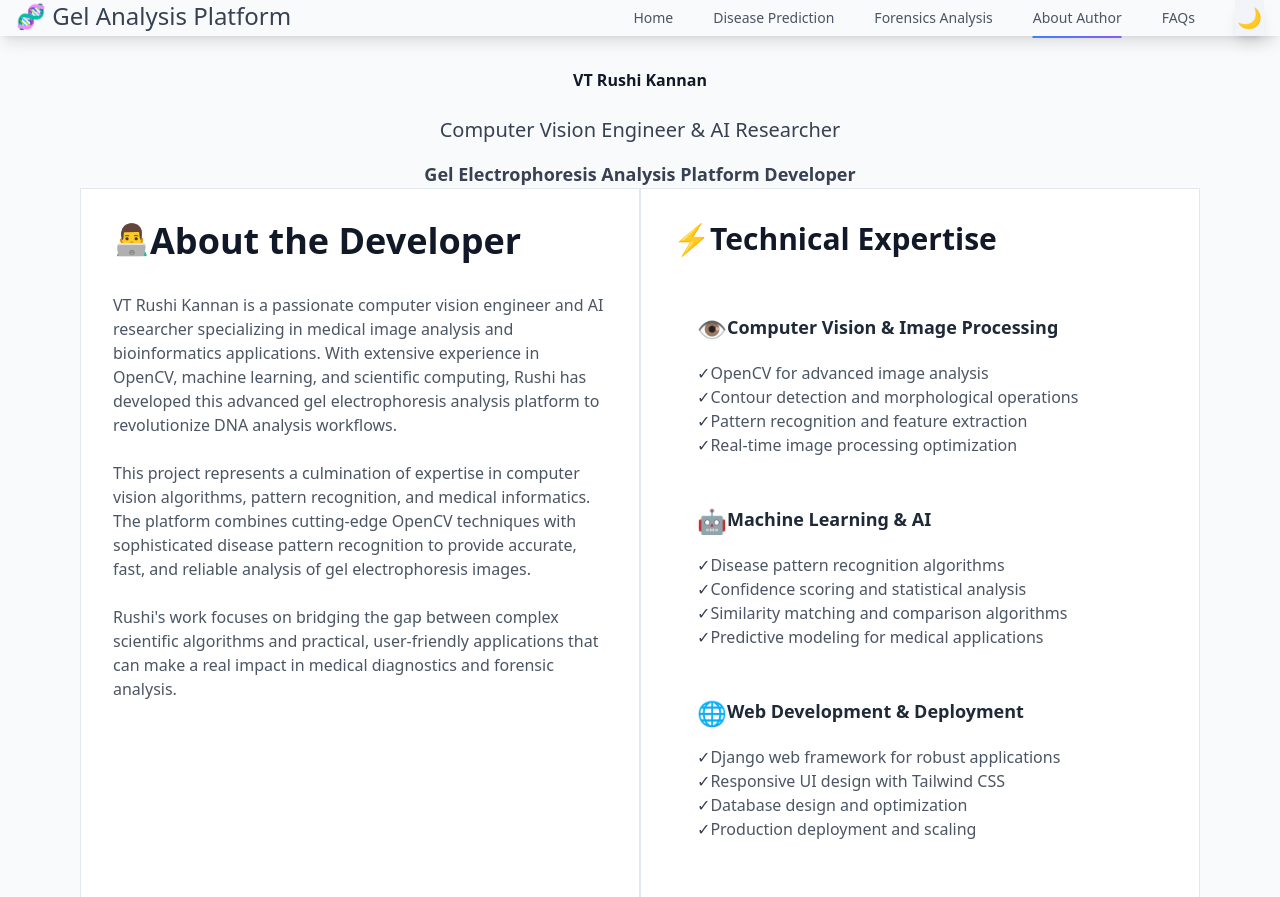
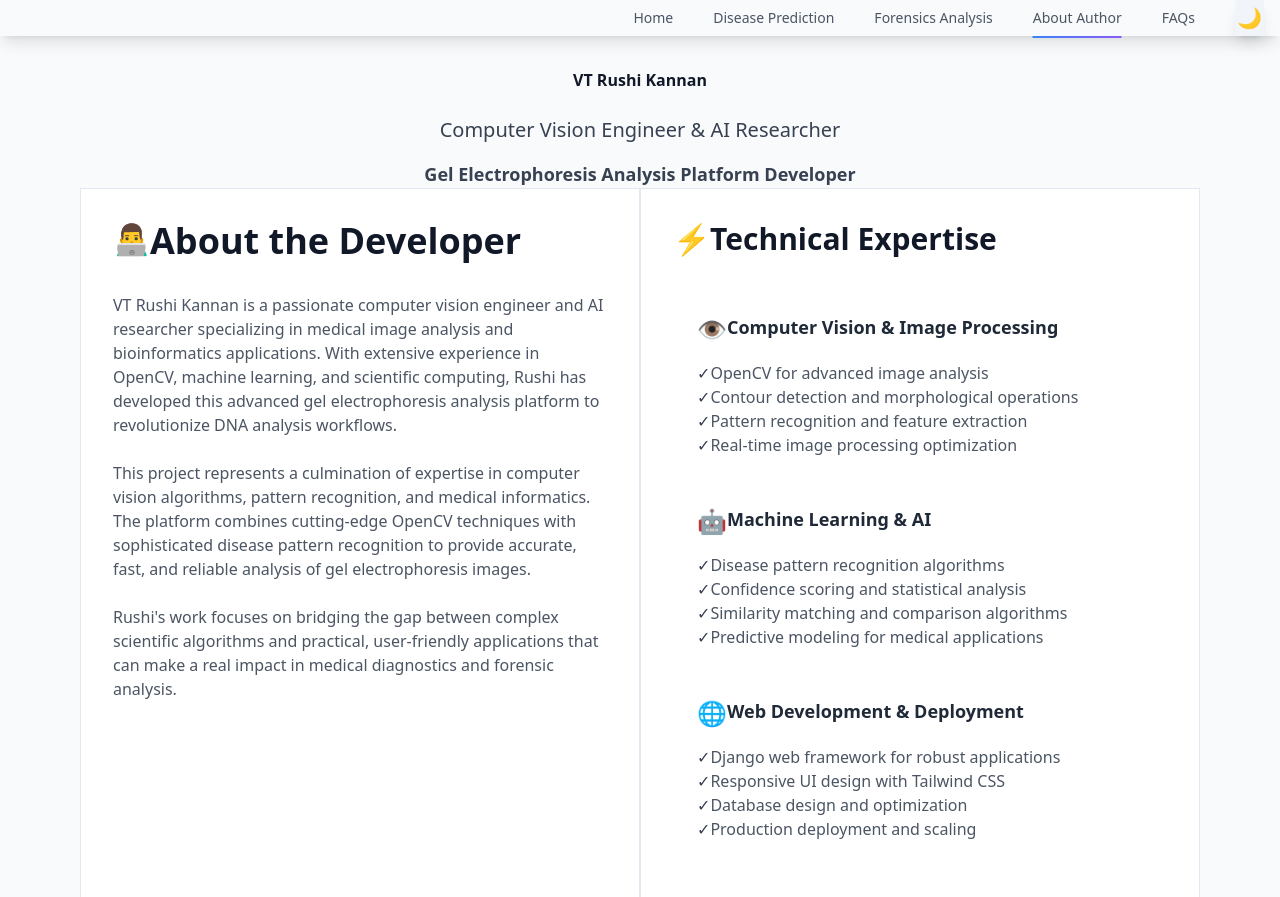
Before and after one commit to Rushikannan2/Band_Lane_detection, a Django app: page /about-author/ in a window 1280 px wide. Shown: the top 897 px of the page. Run offline with Django 4.2, Linux system fonts and the light colour scheme.

Commit message:
Your commit message

```diff
--- a/gel_electro/gel_detection/templates/base.html
+++ b/gel_electro/gel_detection/templates/base.html
@@ -538,7 +538,6 @@
             <div class="flex justify-between h-16">
                 <div class="flex items-center">
                     <a href="{% url 'home' %}" class="text-2xl font-bold bg-gradient-to-r from-blue-600 to-purple-600 bg-clip-text text-transparent">
-                        🧬 Gel Analysis Platform
                     </a>
                 </div>
                 <div class="flex items-center space-x-10">
```
